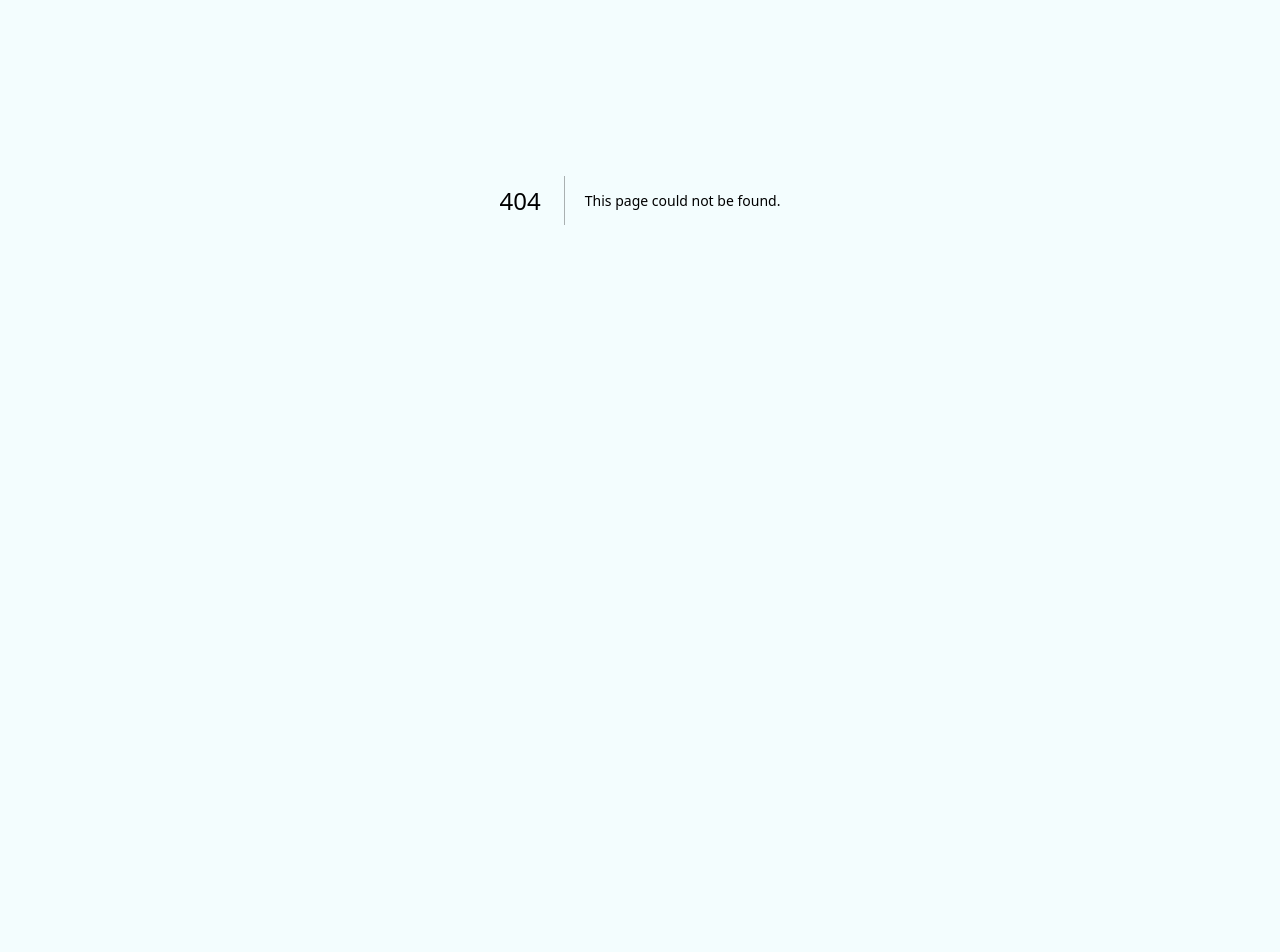
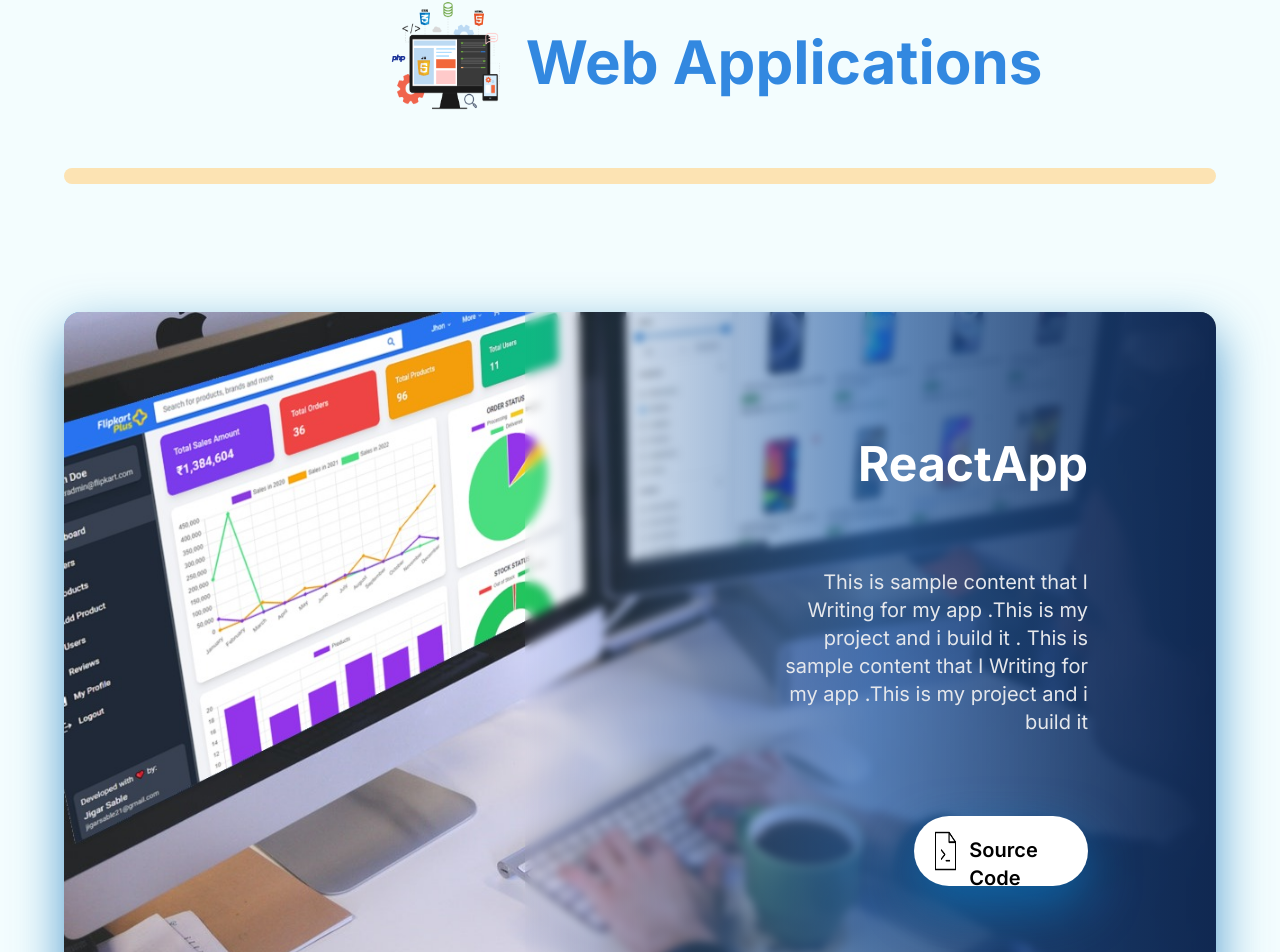
Before and after one commit to priyanshusaini105/byte-firm, a Next.js app: page /portfolio in a window 1280 px wide. Before the commit this address had no page. Shown: the part 200-1152 px from the top of the page. Before the commit the page ends 800 px from the top, so only its background shows below. Built offline with nearby package versions, Linux system fonts and the light colour scheme.

Commit message:
Portfolio section structure Updated

```diff
--- /dev/null
+++ b/src/app/portfolio/page.tsx
@@ -0,0 +1,60 @@
+
+import Image from "next/image"
+
+function Component(params: any) {
+  return (
+    <div className="w-[90vw] mx-auto h-[90vh] bg-primary-100 flex  relative shadow-[0_20px_50px_rgba(8,_112,_184,_0.7)] rounded-2xl overflow-hidden ">
+      <div className="relative w-full bg-primary-400 h-full top-0 left-0  ">
+        <Image src={params.image} layout="fill" alt="" />
+      </div>
+
+      <div className="bg-gradient-to-r from-white/0 via-primary-600/70 to-primary-800 w-[60%] absolute top-0 ml-[40%]  h-full text-right text-white font-bold text-5xl p-32 backdrop-blur-sm">
+        ReactApp
+        <div className="relative mt-20 text-xl font-normal w-[70%] ml-[30%] text-gray-200 text-right ">
+          This is sample content that I Writing for my app .This is my project and i build it . This is sample content that I Writing for my app .This is my project and i build it
+        </div>
+        <div className="relative w-[40%] hover:invert bg-white text-black rounded-full h-[15%] mt-20 ml-[60%] px-2 py-0 flex shadow-[0_20px_50px_rgba(8,_112,_184,_0.7)]  hover:shadow-[0_20px_50px_primary-100] font-semibold hover:font-extrabold">
+          <div className="relative w-[30%] h-full  ">
+            <Image src="/source_code.png" layout="fill" alt="" />
+          </div>
+          <div className="h-full w-[70%] relative text-left text-xl py-5 mx-auto   ">
+            Source Code
+          </div>
+        </div>
+      </div>
+    </div>
+  )
+}
+
+const portfolio = () => {
+  return (
+    <div className="w-full h-fit mt-28 flex flex-col gap-32 ">
+      <div className="w-full h-32 text-center mt-20 gap-4  flex">
+        <div className="w-[10%] h-full relative ml-[30%]">
+          <Image src="/webdev.png" layout="fill" alt= ""/>
+        </div>
+        <div className="w-[60%] h-full text-left font-bold text-primary-500 relative py-10 text-6xl  ">
+            Web Applications
+        </div>
+      </div>
+      <div className="w-[90%] h-4 mx-auto -mt-20  bg-accent-200 rounded-xl  "></div>
+
+      <Component image="/flipkartmern.png" />
+      <Component image="/flipkartmern.png" />
+      <div className="w-full h-32 text-center mt-20 gap-4  flex">
+        <div className="w-[10%] h-full relative ml-[30%]">
+          <Image src="/webdev.png" layout="fill" alt= ""/>
+        </div>
+        <div className="w-[60%] h-full text-left font-bold text-primary-500 relative py-10 text-6xl  ">
+            App Applications
+        </div>
+      </div>
+      <div className="w-[90%] h-4 mx-auto -mt-20  bg-blue-200 rounded-xl  "></div>
+      <Component image="/flipkartmern.png" />
+      <Component image="/flipkartmern.png" />
+      <div className="w-full h-20 relative"></div>
+    </div>
+  )
+}
+
+export default portfolio
```
Also changed, not shown: public/Webdev.png (added), public/source_code.png (added), src/components/Projects.tsx (line endings or trailing spaces).
